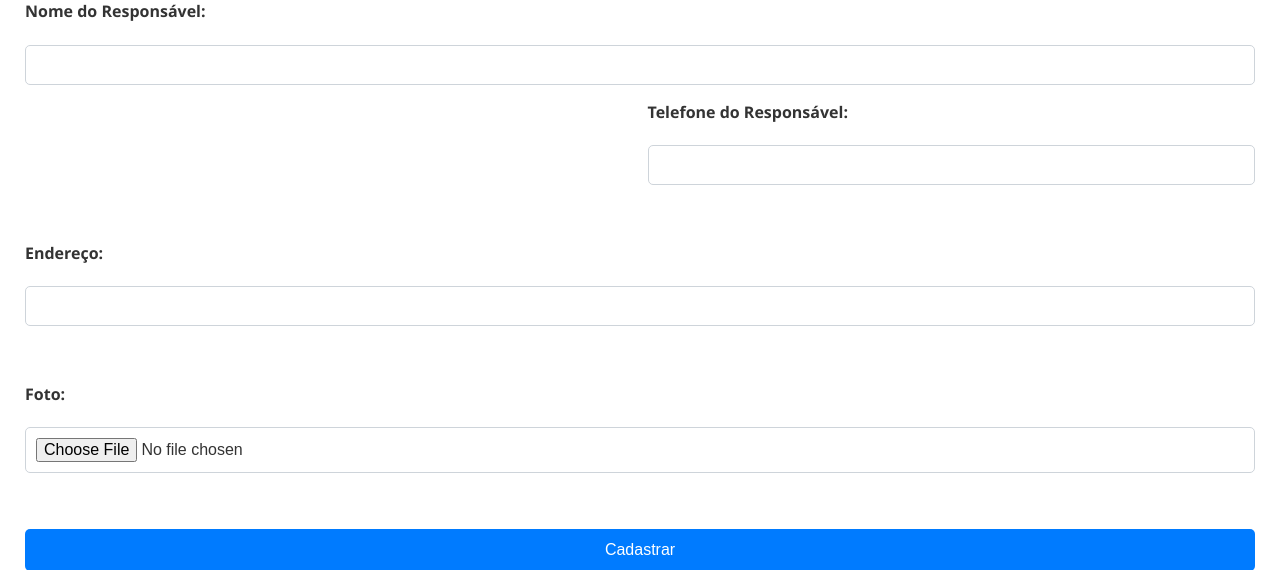
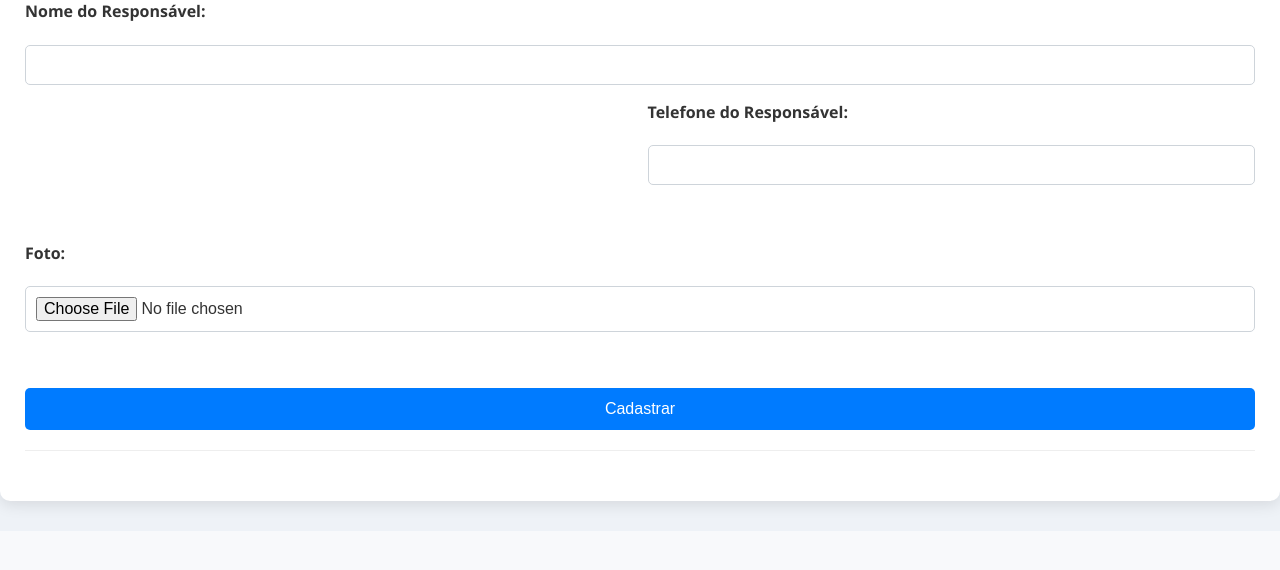
Before and after one commit to CleveOP/sqlite-tools-win-x64-3500100, a Flask app: page /cadastro in a window 1280 px wide. Shown: the part 1691-2261 px from the top of the page. After the commit the page ends 2205 px from the top, so only its background shows below. Run offline with Flask 3, Linux system fonts and the light colour scheme; some libraries are stand-ins or nearby versions.

Commit message:
retirando campo de endereço do cadastro

```diff
--- a/templates/cadastro.html
+++ b/templates/cadastro.html
@@ -75,8 +75,6 @@
             <label for="telefone_responsavel">Telefone do Responsável:</label>
             <input type="text" name="telefone_responsavel" id="telefone_responsavel" value="{{ pessoa.telefone_responsavel if pessoa else '' }}"><br>
 
-            <label for="endereco">Endereço:</label>
-            <input type="text" name="endereco" id="endereco" value="{{ pessoa.endereco if pessoa else '' }}"><br>
 
             <label for="foto">Foto:</label>
             <input type="file" name="foto" id="foto" accept="image/*"><br>
```
